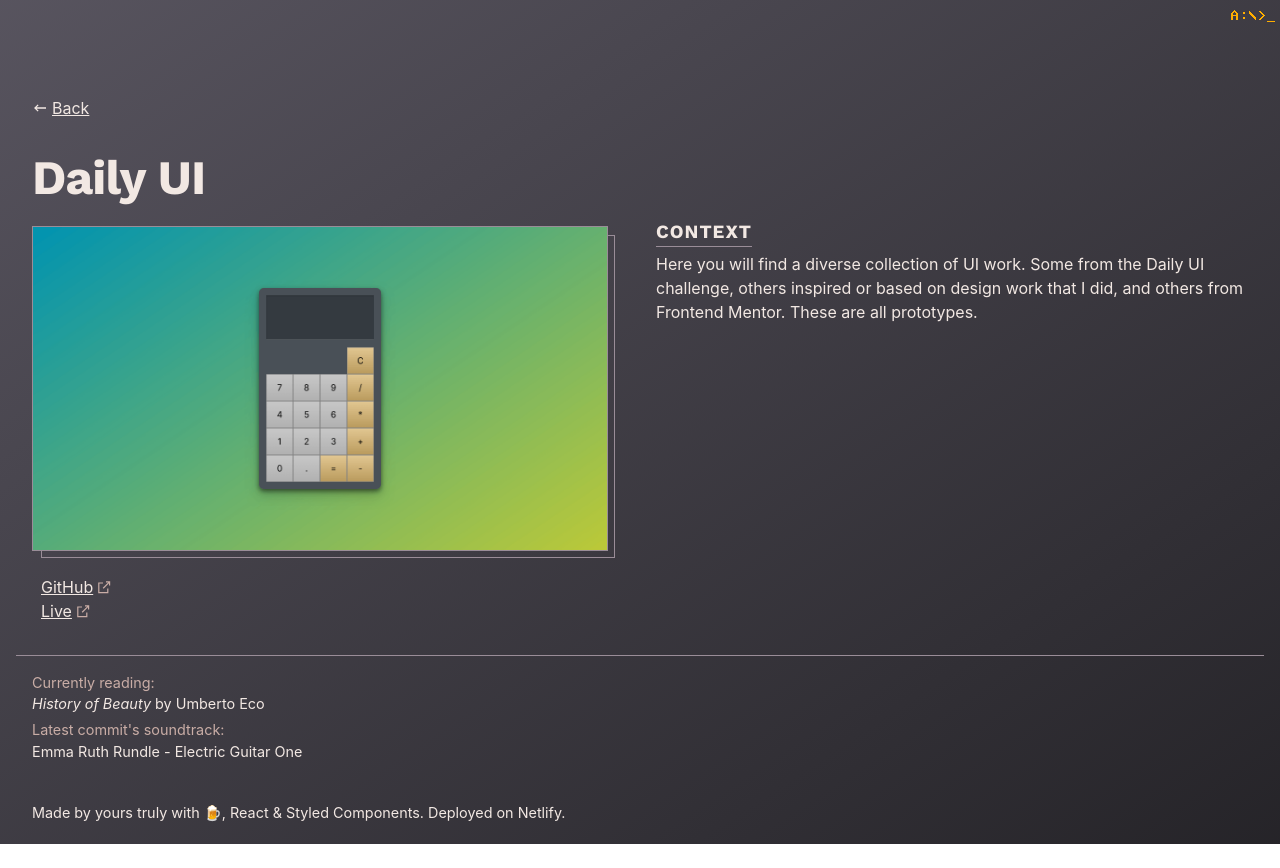
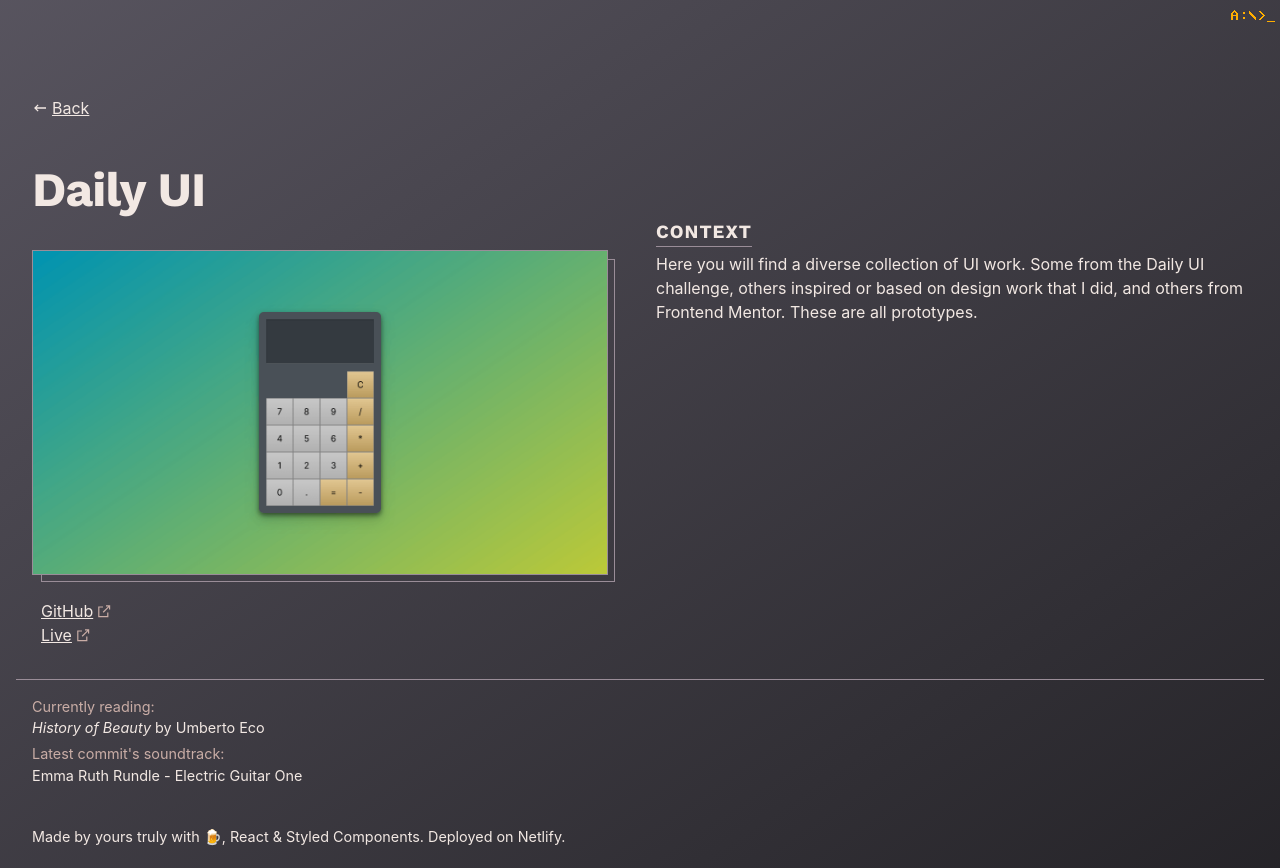
Before and after one commit to ndemia/demia.me-react, a React (Vite) app: page /daily in a window 1280 px wide. Before the commit the page ends 844 px from the top, so only its background shows below. Built offline with nearby package versions, Linux system fonts and the light colour scheme; a web font is replaced by a local one.

Commit message:
Fix for one of the header's overflow

```diff
--- a/src/components/MainTitle/MainTitle.styled.js
+++ b/src/components/MainTitle/MainTitle.styled.js
@@ -4,7 +4,5 @@ export const StyledMainTitle = styled.h1`
 	font-size: clamp(2rem, 6vw + 1rem, 3rem);
 	font-weight: ${({ theme }) => theme.fontWeights.bold};
 	color: ${({ theme }) => theme.colors.beige01};
-	line-height: 1;
-	margin-bottom: 0.5rem;
 	letter-spacing: -0.8px;
 `;
--- a/src/components/ProjectHeader/ProjectHeader.styled.js
+++ b/src/components/ProjectHeader/ProjectHeader.styled.js
@@ -3,6 +3,7 @@ import { StyledHeader } from '../Header/Header.styled';
 
 export const StyledProjectHeader = styled(StyledHeader)`
 	@media (min-width: 60em) {
+		heigth: fit-content;
 		grid-column-start: 1;
 		grid-column-end: 2;
 		grid-row-start: 2;
--- a/src/theme/Themes.jsx
+++ b/src/theme/Themes.jsx
@@ -29,10 +29,10 @@ export const defaultTheme = {
 		none: 'normal',
 		base: 'normal',
 	},
-	backgroundImage: 'none',
+	backgroundImage: 'initial',
 	backgroundRepeat: 'no-repeat',
 	backgroundBlendMode: 'normal',
-	backgroundColor: 'none',
+	backgroundColor: 'unset',
 	background: 'linear-gradient(to bottom right, hsl(260, 6%, 35%) 0%, hsl(260, 6%, 15%) 100%)',
 	transition: 'all 200ms ease-in-out',
 	svgSizes: {
@@ -75,7 +75,7 @@ export const dosTheme = {
 	backgroundBlendMode: 'luminosity',
 	backgroundColor: 'hsl(41, 100%, 50%)',
 	background: 'hsl(3, 31%, 10%)',
-	transition: 'none',
+	transition: 'unset',
 	svgSizes: {
 		small: '0.8rem',
 		regular: '1rem',
```
